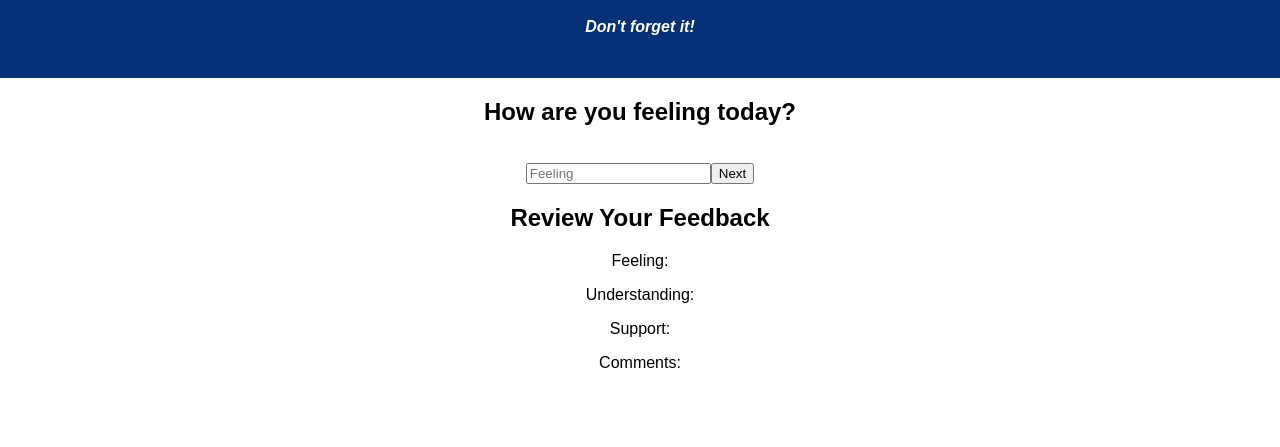
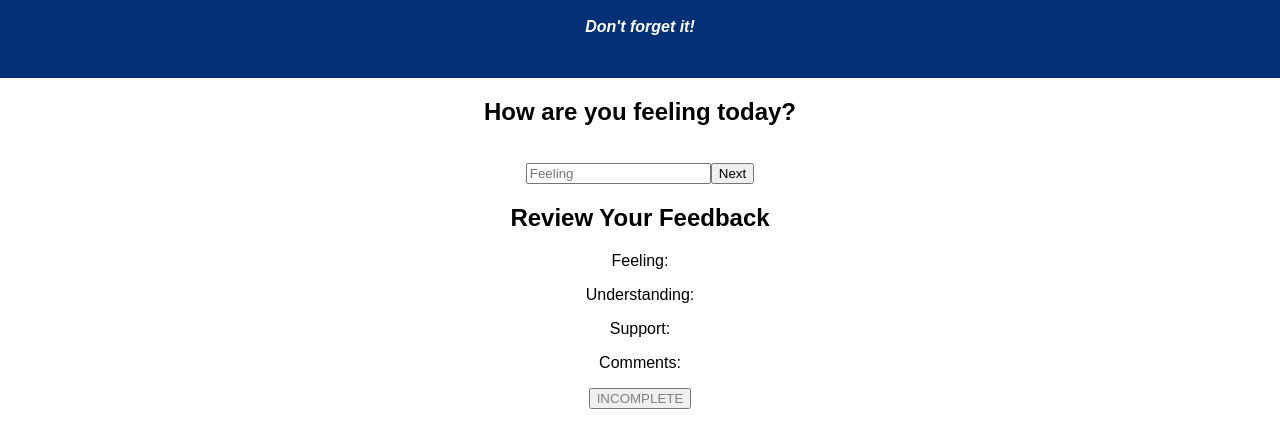
Before and after one commit to PatrickZ89/redux-feedback-loop-pz, a React app: page /#/feeling in a window 1280 px wide. Shown: the part 67-514 px from the top of the page. Built offline with nearby package versions, Linux system fonts and the light colour scheme.

Commit message:
added a few styling details, cleaned things up slightly

```diff
--- a/server/routes/feedback.router.js
+++ b/server/routes/feedback.router.js
@@ -26,7 +26,6 @@ pool.on('error',(error) => {
 //     });
 // })
 
-
 router.post('/', (req, res) => {
     console.log('post route was hit');
     pool.query(`INSERT INTO "feedback" ("feeling", "understanding", "support", "comments")
--- a/server/server.js
+++ b/server/server.js
@@ -10,7 +10,6 @@ app.use(bodyParser.urlencoded({extended: true}));
 app.use(express.static('build'));
 
 /** ---------- EXPRESS ROUTES ---------- **/
-
 app.use('/feedback', feedbackRouter);
 
 /** ---------- START SERVER ---------- **/
--- a/src/components/App/App.css
+++ b/src/components/App/App.css
@@ -16,3 +16,8 @@
 .App-intro {
   font-size: large;
 }
+
+.disabled {
+  pointer-events: none;
+  color: gray;
+}
--- a/src/components/Comments/Comments.js
+++ b/src/components/Comments/Comments.js
@@ -47,6 +47,7 @@ class Comments extends Component {
                 <p>Understanding: {this.props.understandingReducer}</p>
                 <p>Support: {this.props.supportReducer}</p>
                 <p>Comments: {this.props.commentsReducer}</p>
+                <button className="disabled">INCOMPLETE</button>
             </div>
         );
     }
--- a/src/components/Feeling/Feeling.js
+++ b/src/components/Feeling/Feeling.js
@@ -51,6 +51,7 @@ class Feeling extends Component {
                 <p>Understanding: {this.props.understandingReducer}</p>
                 <p>Support: {this.props.supportReducer}</p>
                 <p>Comments: {this.props.commentsReducer}</p>
+                <button className="disabled">INCOMPLETE</button>
             </div>
         );
     }
--- a/src/components/Review/Review.js
+++ b/src/components/Review/Review.js
@@ -5,7 +5,6 @@ import axios from 'axios';
 
 
 class Review extends Component {
-
 
 
     handleSubmitClick = (event) => {
@@ -22,7 +21,6 @@ class Review extends Component {
                 comments: this.props.commentsReducer
             }
           })
-
         this.props.history.push('/confirmation');
       }
 
--- a/src/components/Support/Support.js
+++ b/src/components/Support/Support.js
@@ -51,6 +51,7 @@ class Support extends Component {
                 <p>Understanding: {this.props.understandingReducer}</p>
                 <p>Support: {this.props.supportReducer}</p>
                 <p>Comments: {this.props.commentsReducer}</p>
+                <button className="disabled">INCOMPLETE</button>
             </div>
         );
     }
--- a/src/components/Understanding/Understanding.js
+++ b/src/components/Understanding/Understanding.js
@@ -51,6 +51,7 @@ class Understanding extends Component {
                 <p>Understanding: {this.props.understandingReducer}</p>
                 <p>Support: {this.props.supportReducer}</p>
                 <p>Comments: {this.props.commentsReducer}</p>
+                <button className="disabled">INCOMPLETE</button>
             </div>
         );
     }
--- a/src/index.js
+++ b/src/index.js
@@ -47,10 +47,6 @@ const commentsReducer = (state = '', action) => {
     return state;
 }
 
-
-
-
-
 const storeInstance = createStore(
     combineReducers({
         feelingReducer,
```
